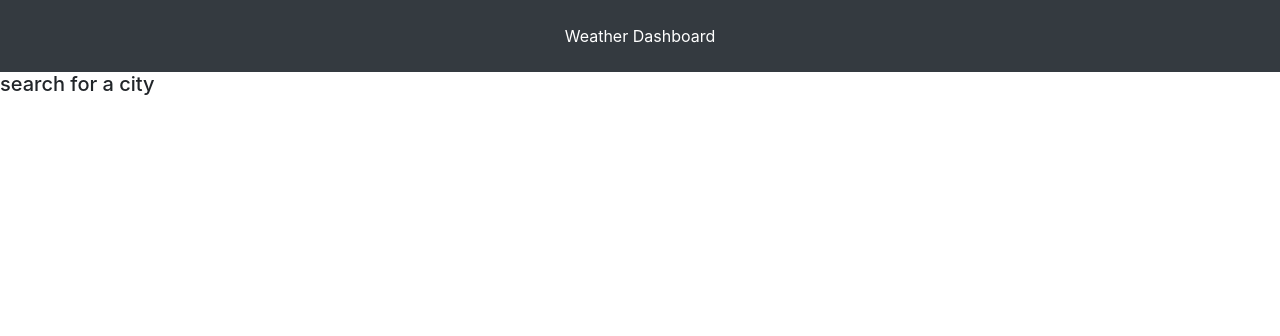
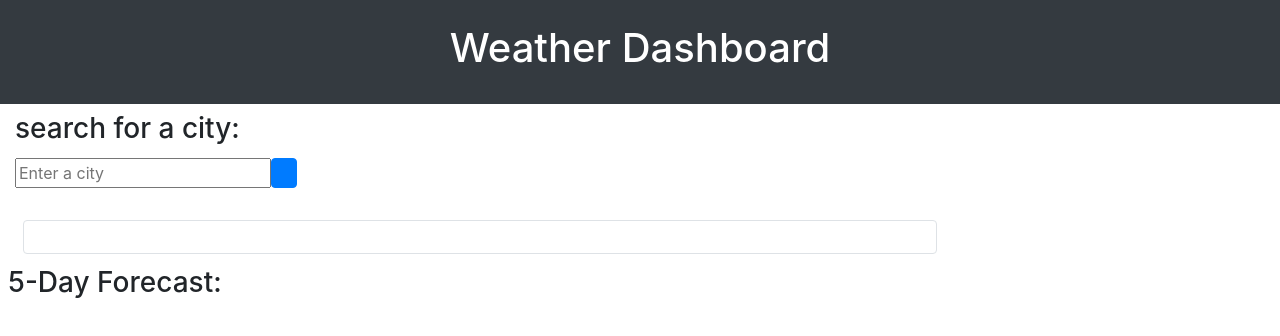
Before and after one commit to OrlandoZL/Weather-App, a plain HTML site: page index.html in a window 1280 px wide. Drawn offline with nearby package versions, Linux system fonts and the light colour scheme.

Commit message:
added to index.html

```diff
--- a/index.html
+++ b/index.html
@@ -9,14 +9,50 @@
     <title>Weather Forecast</title>
 </head>
 
-<nav class="navbar justify-content-center bg-dark text-white py-4">Weather Dashboard</nav>
+
 <body>
-    <div class="row ">
-        <div class="col-12">
-            <h5>search for a city</h5>
+    <header class="navbar justify-content-center bg-dark text-white py-4">
+        <h1>Weather Dashboard</h1>
+    </header>
+
+    <div class="container-fluid">
+        <div class="row">
+            <div class="col-3 pb-1 pt-2">
+                <h3>search for a city:</h3>
+            </div>
+        </div>
+
+    <div class="row">
+        <div class="col-3">
+            <div class="input-group">
+                <input type="text" id="pickCity" placeholder="Enter a city">
+                <button type="button" id="searchBtn" class="btn btn-primary"></button>
+            </div>
         </div>
     </div>
-    <script src="https://api.openweathermap.org/data/3.0/onecall?lat=37.56&lon=122.32&exclude={part}&appid={1993e6905ca627dfda6bbc62bc9f8674}"></script>
+    </div>
+    <div class="row mt-3">
+        <div class="col-12">
+            <ul id="searchHistory" class="list-group">
+
+            </ul>
+        </div>
+    </div>
+    <div id="weatherContents" class="col-9 pb-2 pt-3">
+        <div class="row pb-2 mr-2 ml-2">
+            <div class="col-12 rounded px-3 py-3 border">
+            </div>
+        </div>
+    <div class="row pb-2 pt-1">
+        <div class="col-23 ml-2">
+            <h3>5-Day Forecast:</h3>
+        </div>
+        <div id="fiveDay" class="row pl-2">
+
+        </div>
+    </div>
+    </div>
+    <script src="https://cdnjs.cloudflare.com/ajax/libs/jquery/3.2.1/jquery.min.js"></script>
     <script src="./assets/JS/javascript.js"></script>
 </body>
 </html>
```
